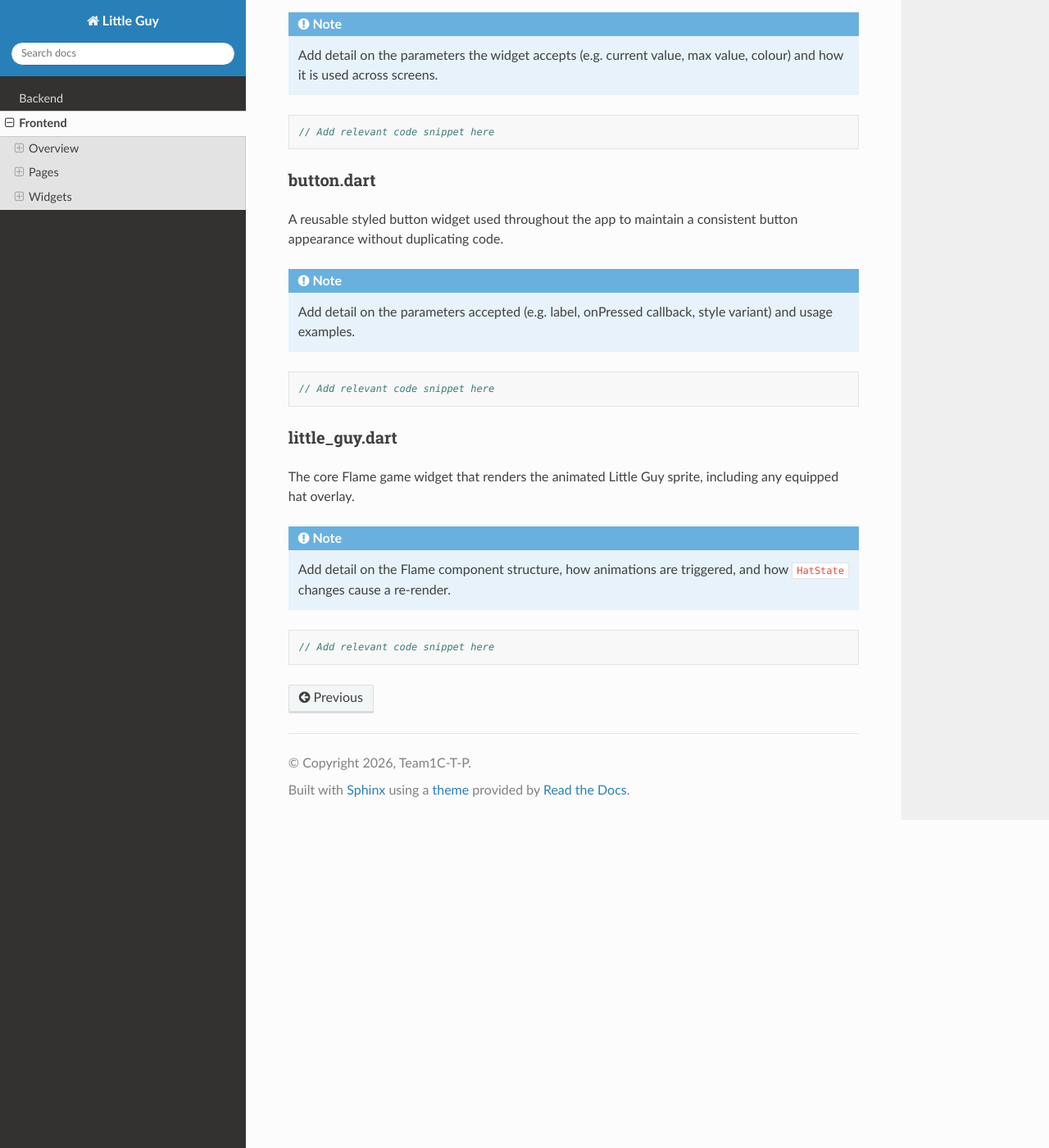
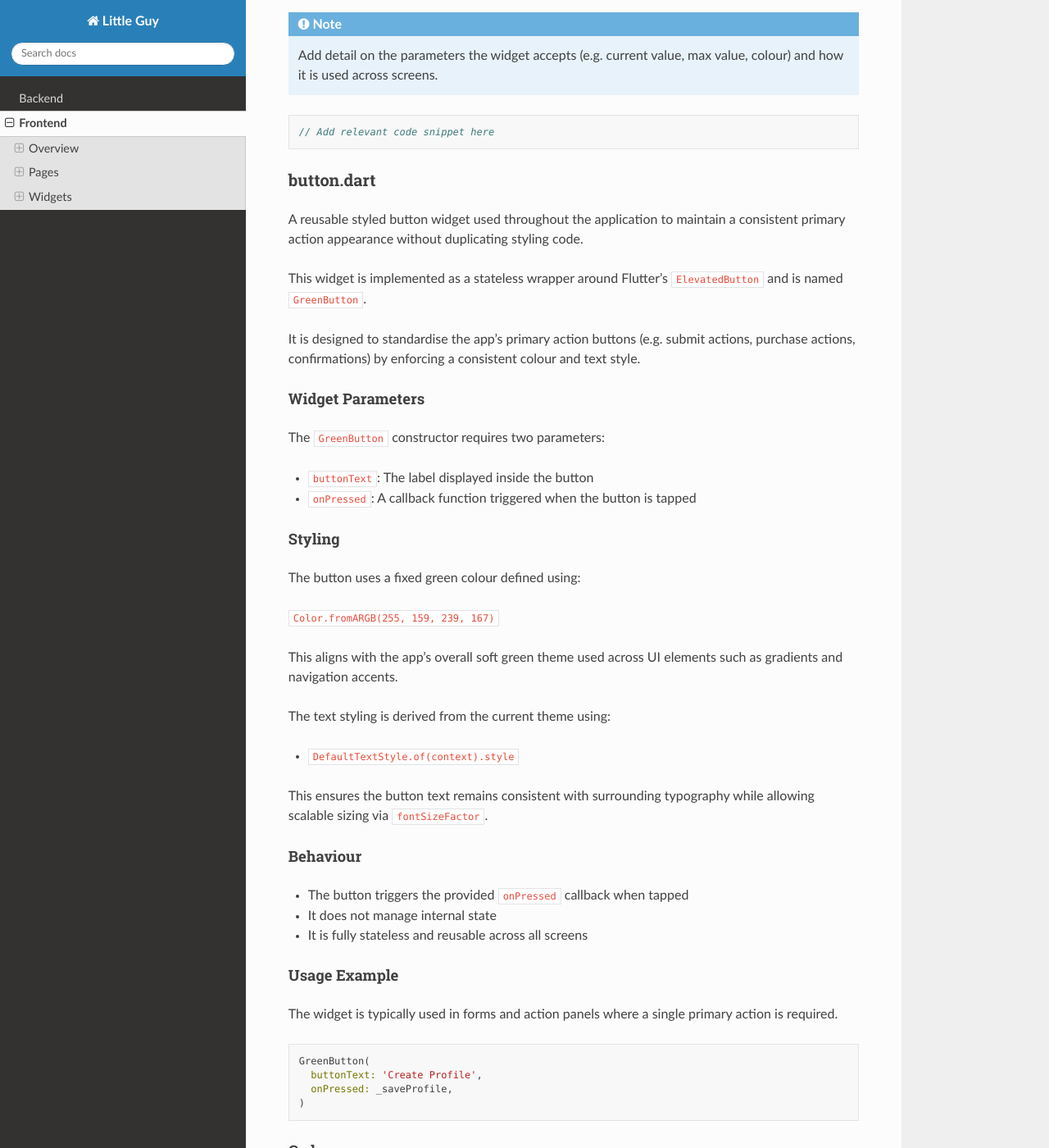
Before and after one commit to Team1C-T-P/little_guy_proj, a Sphinx documentation site: the page built from docs/frontend.rst, in a window 1280 px wide and 1400 px high, scrolled down 10999 px. Shown: the whole window at 82% size. Built offline with Sphinx 7.4.7 and the Read the Docs theme 3.1.0, drawn with Linux system fonts in a browser that asks for light colours; some of the changed text lies outside the part shown.

Commit message:
Update documentation for button widget
Expanded documentation for the GreenButton widget, detailing its parameters, styling and behavior.

```diff
--- a/docs/frontend.rst
+++ b/docs/frontend.rst
@@ -513,14 +513,85 @@ A reusable widget that renders a filled progress bar, used to display the pet's
 button.dart
 ~~~~~~~~~~~
 
-A reusable styled button widget used throughout the app to maintain a consistent button appearance without duplicating code.
+A reusable styled button widget used throughout the application to maintain a consistent primary action appearance without duplicating styling code.
 
-.. note::
-   Add detail on the parameters accepted (e.g. label, onPressed callback, style variant) and usage examples.
+This widget is implemented as a stateless wrapper around Flutter’s ``ElevatedButton`` and is named ``GreenButton``.
+
+It is designed to standardise the app’s primary action buttons (e.g. submit actions, purchase actions, confirmations) by enforcing a consistent colour and text style.
+
+Widget Parameters
+^^^^^^^^^^^^^^^^^
+
+The ``GreenButton`` constructor requires two parameters:
+
+- ``buttonText``: The label displayed inside the button
+- ``onPressed``: A callback function triggered when the button is tapped
+
+Styling
+^^^^^^^
+
+The button uses a fixed green colour defined using:
+
+``Color.fromARGB(255, 159, 239, 167)``
+
+This aligns with the app’s overall soft green theme used across UI elements such as gradients and navigation accents.
+
+The text styling is derived from the current theme using:
+
+- ``DefaultTextStyle.of(context).style``
+
+This ensures the button text remains consistent with surrounding typography while allowing scalable sizing via ``fontSizeFactor``.
+
+Behaviour
+^^^^^^^^^
+
+- The button triggers the provided ``onPressed`` callback when tapped
+- It does not manage internal state
+- It is fully stateless and reusable across all screens
+
+Usage Example
+^^^^^^^^^^^^^
+
+The widget is typically used in forms and action panels where a single primary action is required.
 
 .. code-block:: dart
 
-    // Add relevant code snippet here
+    GreenButton(
+      buttonText: 'Create Profile',
+      onPressed: _saveProfile,
+    )
+
+Code
+^^^^
+
+.. code-block:: dart
+
+    import 'package:flutter/material.dart';
+
+    class GreenButton extends StatelessWidget {
+      const GreenButton({
+        super.key,
+        required this.buttonText,
+        required this.onPressed,
+      });
+
+      final String buttonText;
+      final VoidCallback onPressed;
+
+      @override
+      Widget build(BuildContext context) {
+        return ElevatedButton(
+          style: ElevatedButton.styleFrom(
+            backgroundColor: const Color.fromARGB(255, 159, 239, 167),
+          ),
+          onPressed: onPressed,
+          child: Text(
+            buttonText,
+            style: DefaultTextStyle.of(context).style.apply(fontSizeFactor: 1),
+          ),
+        );
+      }
+    }
 
 little_guy.dart
 ~~~~~~~~~~~~~~~
```
